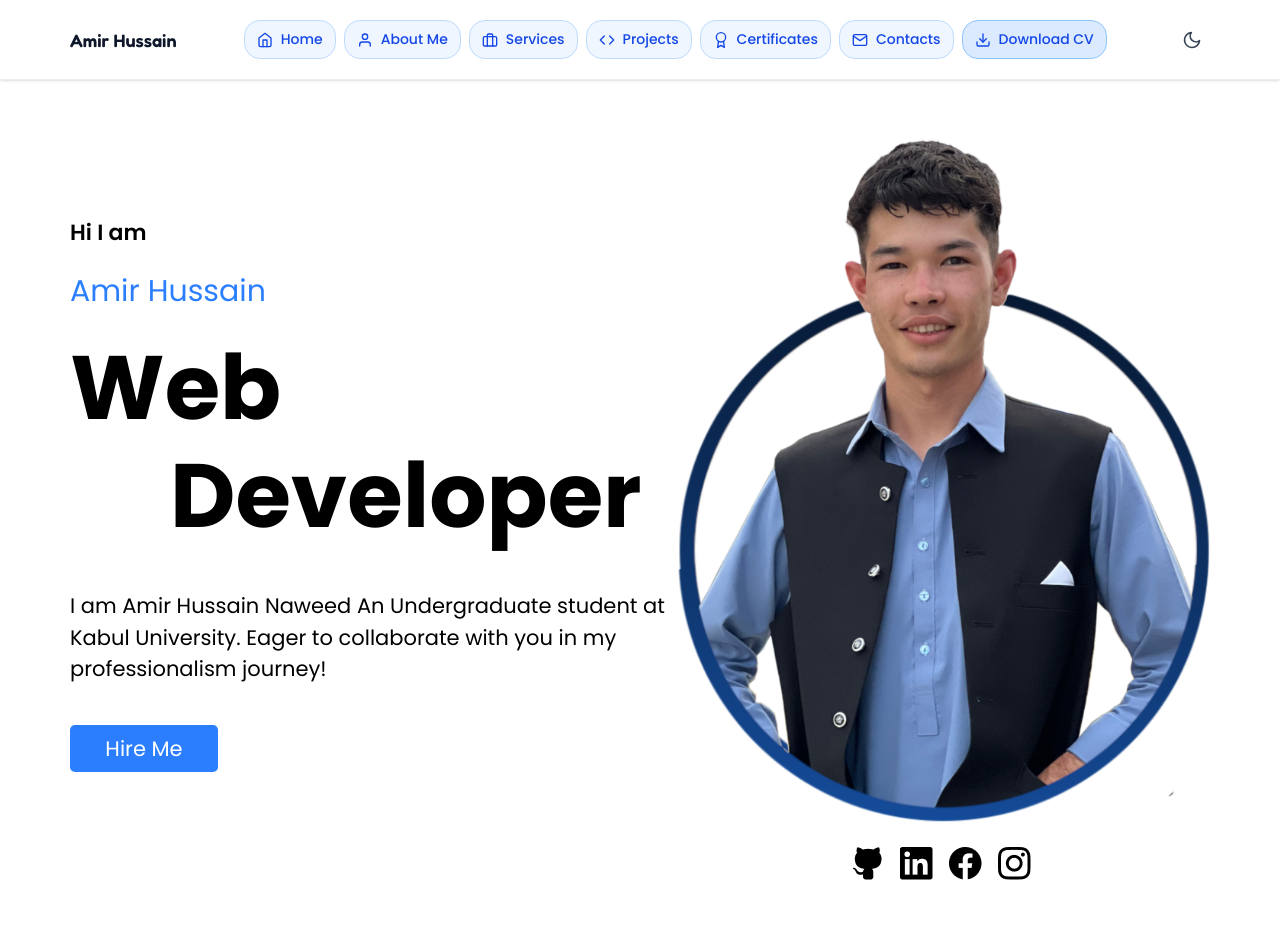
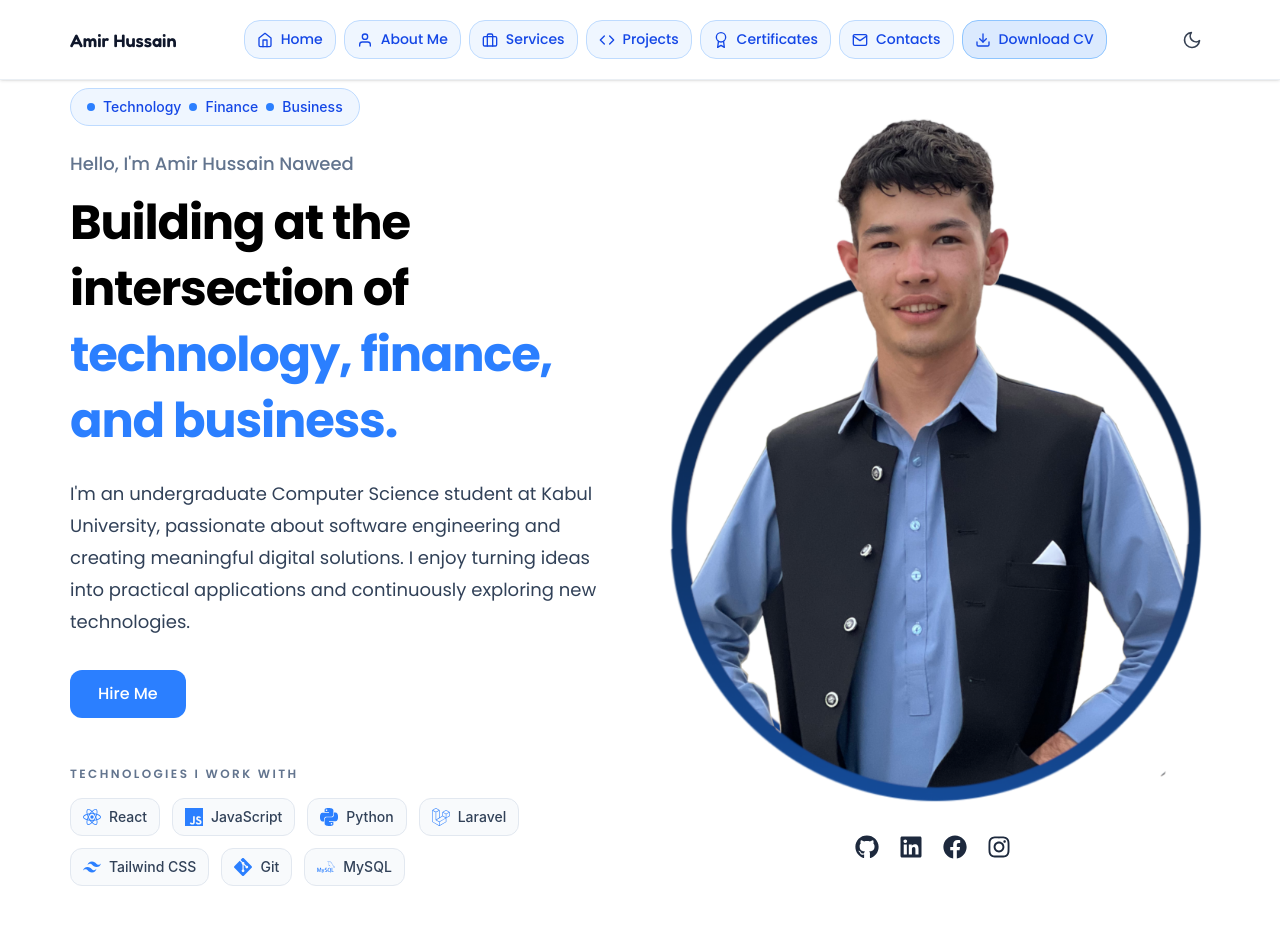
Before and after one commit to amirhussainnaweed/portfolio, a React (Vite) app: page / in a window 1280 px wide. Shown: the top 952 px of the page. Built offline with nearby package versions, Linux system fonts and the light colour scheme; a web font is replaced by a local one.

Commit message:
redesigned hero section

```diff
--- a/src/App.css
+++ b/src/App.css
@@ -192,3 +192,75 @@ body {
 .dark .navbarLogo {
   @apply text-white;
 }
+
+/* Hero professional focus badge */
+.heroFocusBadge {
+  @apply border-blue-200 bg-blue-50 text-blue-700;
+}
+
+.dark .heroFocusBadge {
+  @apply border-blue-900 bg-blue-950 text-blue-300;
+}
+
+/* Hero introduction */
+.heroDescription {
+  @apply text-slate-700;
+}
+
+.dark .heroDescription {
+  @apply text-slate-300;
+}
+
+/* Hero technology items */
+.heroTechItem {
+  @apply border-slate-200 bg-slate-50 text-slate-700;
+}
+
+.dark .heroTechItem {
+  @apply border-slate-700 bg-slate-900 text-slate-200;
+}
+
+/* Technology heading */
+.heroTechLabel {
+  @apply text-slate-500;
+}
+
+.dark .heroTechLabel {
+  @apply text-slate-400;
+}
+
+/* Social icons — default colors */
+.socialIcon {
+  @apply text-slate-800 transition-all duration-300;
+}
+
+.dark .socialIcon {
+  @apply text-slate-200;
+}
+
+/* Hover animation */
+.socialIcon:hover {
+  transform: translateY(-4px) scale(1.12);
+}
+
+/* Individual brand colors */
+.social-github:hover {
+  color: #000000;
+}
+
+.social-linkedin:hover {
+  color: #0A66C2;
+}
+
+.social-facebook:hover {
+  color: #1877F2;
+}
+
+.social-instagram:hover {
+  color: #E4405F;
+}
+
+/* GitHub should remain visible in dark mode */
+.dark .social-github:hover {
+  color: #ffffff;
+}
--- a/src/App.jsx
+++ b/src/App.jsx
@@ -48,7 +48,7 @@ function App() {
     <BrowserRouter>
       <Header theme={theme} toggleTheme={toggleTheme} />
 
-      <main className="pt-24">
+      <main className="pt-12">
         <Routes>
           <Route
             path="/"
--- a/src/sections/Hero.jsx
+++ b/src/sections/Hero.jsx
@@ -1,84 +1,155 @@
 import React from "react";
 import Button from "../Components/Button";
 
+import { FaGithub, FaLinkedin, FaFacebook, FaInstagram } from "react-icons/fa";
+
+import {
+  SiReact,
+  SiJavascript,
+  SiPython,
+  SiLaravel,
+  SiTailwindcss,
+  SiGit,
+  SiMysql,
+} from "react-icons/si";
+
 const Hero = () => {
+  const technologies = [
+    { name: "React", icon: SiReact },
+    { name: "JavaScript", icon: SiJavascript },
+    { name: "Python", icon: SiPython },
+    { name: "Laravel", icon: SiLaravel },
+    { name: "Tailwind CSS", icon: SiTailwindcss },
+    { name: "Git", icon: SiGit },
+    { name: "MySQL", icon: SiMysql },
+  ];
+
+  const socialLinks = [
+    {
+      name: "GitHub",
+      icon: FaGithub,
+      url: "https://github.com/amirhussainnaweed",
+    },
+    {
+      name: "LinkedIn",
+      icon: FaLinkedin,
+      url: "https://www.linkedin.com/in/amir-hussain-naweed-80a798308",
+    },
+    {
+      name: "Facebook",
+      icon: FaFacebook,
+      url: "https://www.facebook.com/amerhussain.naweedaadillzadah",
+    },
+    {
+      name: "Instagram",
+      icon: FaInstagram,
+      url: "https://www.instagram.com/amirhussainnaweed",
+    },
+  ];
+
   return (
-    <div className="responsive flex flex-col lg:flex-row lg:justify-between sectionDark">
-      <div className="lg:w-[862px] flex flex-col gap-5">
-        <div className="xl:h-[60px]"></div>
-        <p className="font-Poppins font-semibold md:text-[18px] lg:text-[20px] xl:text-[22px] 2xl:text-[24px]">
-          Hi I am
-        </p>
-        <h2 className="text-blue-500 font-Poppins text-[23px] md:text-[26px] lg:text-[28px] xl:text-[30px] 2xl:text-[32px]">
-          Amir Hussain
-        </h2>
-        <div>
-          <h1 className="font-Poppins font-bold text-[46px] sm:text-[70px] md:text-[75px] lg:text-[85px] xl:text-[90px] 2xl:text-[100px] leading-[120%] tracking-[3%]">
-            Web
-          </h1>
-          <div className="flex">
-            <div className="w-[100px] px-2"></div>
-            <h1 className="font-Poppins font-bold text-[46px] sm:text-[70px] md:text-[75px] lg:text-[85px] xl:text-[90px] 2xl:text-[100px] leading-[120%] tracking-[3%]">
-              Developer
+    <section className="responsive sectionDark">
+      <div className="mx-auto grid min-h-[650px] max-w-[1400px] grid-cols-1 items-center gap-12 lg:grid-cols-2 lg:gap-8">
+        {/* Introduction */}
+        <div className="flex flex-col items-start gap-6">
+          {/* Professional focus */}
+          <div className="heroFocusBadge flex items-center gap-2 rounded-full border px-4 py-2 text-sm font-medium">
+            <span className="h-2 w-2 rounded-full bg-blue-500" />
+            Technology
+            <span className="h-2 w-2 rounded-full bg-blue-500" />
+            Finance
+            <span className="h-2 w-2 rounded-full bg-blue-500" />
+            Business
+          </div>
+
+          {/* Main headline */}
+          <div className="space-y-3">
+            <p className="font-Poppins text-lg font-medium text-slate-500 dark:text-slate-400">
+              Hello, I'm Amir Hussain Naweed
+            </p>
+
+            <h1 className="max-w-[750px] font-Poppins text-2xl font-bold leading-snug tracking-tight sm:text-3xl lg:text-4xl xl:text-5xl">
+              Building at the intersection of{" "}
+              <span className="text-blue-500">
+                technology, finance, and business.
+              </span>
             </h1>
           </div>
+
+          {/* Introduction text */}
+          <p className="heroDescription max-w-[620px] font-Poppins text-base leading-8 md:text-lg">
+            I'm an undergraduate Computer Science student at Kabul University,
+            passionate about software engineering and creating meaningful
+            digital solutions. I enjoy turning ideas into practical applications
+            and continuously exploring new technologies.
+          </p>
+
+          {/* Call to action */}
+          <Button
+            className="mt-2 rounded-xl bg-blue-500 px-7 py-3 font-Poppins text-base font-medium text-white transition-all duration-300 hover:bg-blue-600 hover:shadow-lg hover:shadow-blue-500/30"
+            label="Hire Me"
+            onClick={() => {
+              window.location.href = "/contact";
+            }}
+          />
+
+          {/* Technologies */}
+          <div className="mt-6 w-full">
+            <p className="heroTechLabel mb-4 font-Poppins text-xs font-semibold tracking-[0.2em]">
+              TECHNOLOGIES I WORK WITH
+            </p>
+
+            <div className="flex flex-wrap gap-3">
+              {technologies.map((tech) => {
+                const Icon = tech.icon;
+
+                return (
+                  <div
+                    key={tech.name}
+                    className="heroTechItem flex items-center gap-2 rounded-xl border px-3 py-2 text-sm font-medium transition-colors"
+                  >
+                    <Icon className="text-lg text-blue-500" />
+                    <span>{tech.name}</span>
+                  </div>
+                );
+              })}
+            </div>
+          </div>
         </div>
-        <p className="font-Poppins font-normal leading-[auto] tracking-[3%] mt-[20px] md:text-[16px] lg:text-[18px] xl:text-[21px]">
-          I am Amir Hussain Naweed An Undergraduate student at Kabul University.
-          Eager to collaborate with you in my professionalism journey!
-        </p>
-        <Button
-          className="text-white md:text-[16px] lg:text-[18px] xl:text-[21px] bg-blue-500 rounded-[5px] px-4 py-2 font-Poppins tracking-[3%] leading-[auto] mt-[20px] w-[148px] cursor-pointer"
-          label="Hire Me"
-        />
-      </div>
-      <div className="mt-[100px] lg:mt-[0] flex flex-col items-center">
-        <img
-          className="md:max-w-[393px] xl:max-w-[538px] xl:max-h-[687px]"
-          src="images/Nme.png"
-          alt=""
-        />
-        <div className="flex gap-4 mt-6">
-          <a href="https://github.com/amirhussainnaweed" target="_blank">
+
+        {/* Portrait and social links */}
+        <div className="flex flex-col items-center justify-center gap-8">
+          {/* Portrait container - animations will be added later */}
+          <div className="relative flex w-full items-center justify-center">
             <img
-              className="cursor-pointer imgicons"
-              src="images/github.png"
-              alt=""
+              src="/images/Nme.png"
+              alt="Portrait of Amir Hussain Naweed"
+              className="w-full max-w-[538px] object-contain"
             />
-          </a>
-          <a
-            href="https://www.linkedin.com/in/amir-hussain-naweed-80a798308?utm_source=share&utm_campaign=share_via&utm_content=profile&utm_medium=android_app"
-            target="_blank"
-          >
-            <img
-              className="cursor-pointer imgicons"
-              src="images/linkedin.png"
-              alt=""
-            />
-          </a>
-          <a
-            href="https://www.facebook.com/amerhussain.naweedaadillzadah"
-            target="_blank"
-          >
-            <img
-              className="cursor-pointer imgicons"
-              src="images/facebook.png"
-              alt=""
-            />
-          </a>
-          <a
-            href="https://www.instagram.com/amirhussainnaweed?igsh=YzljYTk1ODg3Zg=="
-            target="_blank"
-          >
-            <img
-              className="cursor-pointer imgicons"
-              src="images/instagram.png"
-              alt=""
-            />
-          </a>
+          </div>
+
+          {/* Social links */}
+          <div className="flex items-center gap-5">
+            {socialLinks.map((social) => {
+              const Icon = social.icon;
+
+              return (
+                <a
+                  key={social.name}
+                  href={social.url}
+                  target="_blank"
+                  rel="noopener noreferrer"
+                  aria-label={social.name}
+                  className={`socialIcon social-${social.name.toLowerCase()} text-2xl`}
+                >
+                  <Icon />
+                </a>
+              );
+            })}
+          </div>
         </div>
       </div>
-    </div>
+    </section>
   );
 };
 
```
